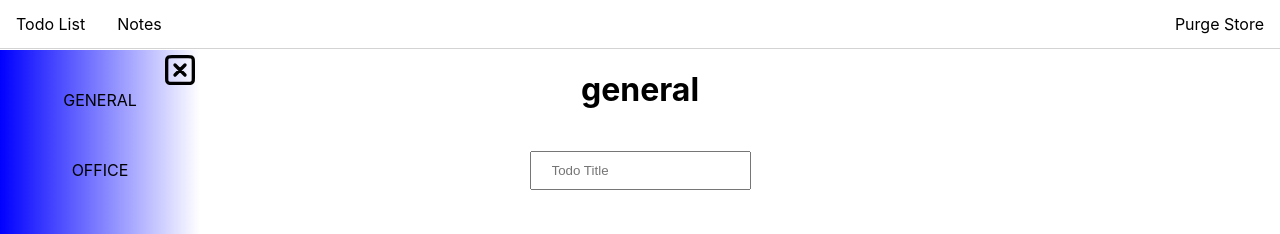
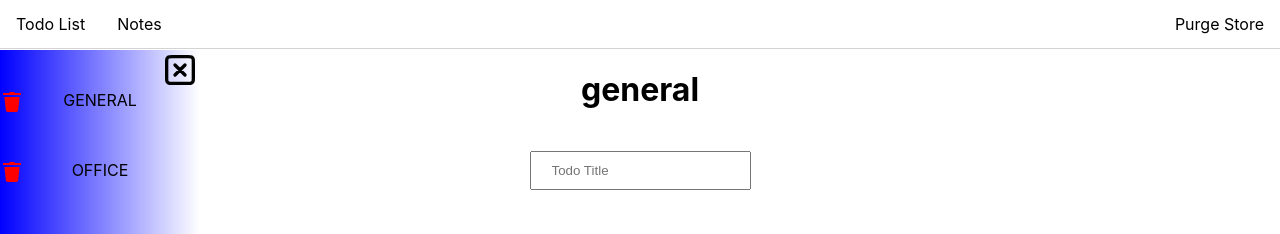
Before and after one commit to csmitherman0/home-suite, a React (Create React App) app: page /todolist in a window 1280 px wide. Both pictures are taken after a click on the picture 20 px from the left and 75 px from the top of the page. Shown: the top 234 px of the page. Built offline with nearby package versions, Linux system fonts and the light colour scheme.

Commit message:
Add ability to delete projects

```diff
--- a/src/store/todoProjects/todoProjects.actions.js
+++ b/src/store/todoProjects/todoProjects.actions.js
@@ -10,9 +10,9 @@ export const addProject = (name) => {
   };
 };
 
-export const removeProject = (target) => {
+export const removeProject = (targetId) => {
   return {
     type: "todoProjects/removeProject",
-    payload: target,
+    payload: targetId,
   };
 };
--- a/src/store/todoProjects/todoProjects.reducers.js
+++ b/src/store/todoProjects/todoProjects.reducers.js
@@ -16,7 +16,7 @@ export const todoProjectsReducer = (projects = initialProjects, action) => {
     case "todoProjects/addProject":
       return [...projects, action.payload];
     case "todoProjects/removeProject":
-      return projects.filter((p) => p._id !== action.payload._id);
+      return projects.filter((p) => p._id !== action.payload);
     default:
       return projects;
   }
--- a/src/views/Todolist/TodolistNav/TodolistNav.jsx
+++ b/src/views/Todolist/TodolistNav/TodolistNav.jsx
@@ -6,6 +6,7 @@ import { changeTodoProject, hideTodolistNav } from "../../../store/ui/ui.actions
 import { addProject, removeProject } from '../../../store/todoProjects/todoProjects.actions';
 
 import closeSquare from '../../../assets/svg/close-square.svg';
+import trash from '../../../assets/svg/trash.svg';
 
 const TodolistNav = () => {
     const projects = useSelector(state => state.todolistProjects);
@@ -21,6 +22,12 @@ const TodolistNav = () => {
 
         }
     };
+
+    const handleTrashClick = (e) => {
+        e.stopPropagation();
+        dispatch(removeProject(e.target.getAttribute('data-project')));
+    };
+
     return (
         <div
             id='todolistNav'
@@ -35,7 +42,15 @@ const TodolistNav = () => {
                     key={p._id}
                     data-project={p.name}
                     onClick={handleProjectClick}
-                >{p.name}</a>
+                >
+                    {p.name}
+                    <img
+                        id='trashIcon'
+                        src={trash}
+                        onClick={handleTrashClick}
+                        data-project={p._id}
+                    />
+                </a>
             })}
             <form onSubmit={handleSubmit}>
                 <input type='text' name='projectName' />
--- a/src/views/Todolist/TodolistNav/TodolistNav.styles.css
+++ b/src/views/Todolist/TodolistNav/TodolistNav.styles.css
@@ -51,3 +51,8 @@
     height: 40px;
     cursor: pointer;
 }
+
+#trashIcon {
+    position: absolute;
+    left: 0;
+}
```
